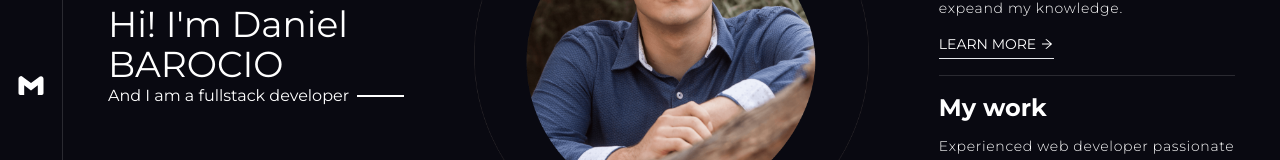
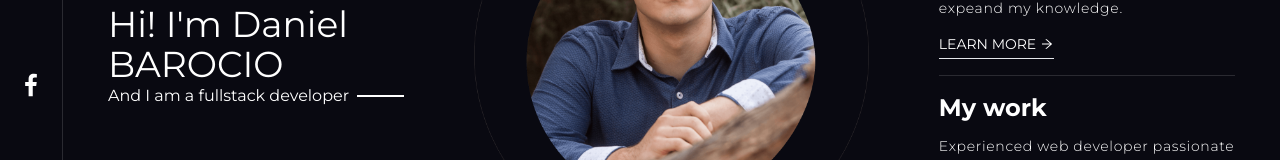
Before and after one commit to Clanie1/Porfolio, a React (Vite) app: page / in a window 1280 px wide. Shown: the part 373-533 px from the top of the page. Built offline with nearby package versions, Linux system fonts and the light colour scheme.

Commit message:
facebook on sidebar

```diff
--- a/src/components/layout/Sidebar.tsx
+++ b/src/components/layout/Sidebar.tsx
@@ -1,6 +1,6 @@
 import { BsGithub } from "react-icons/bs";
 import { AiOutlineInstagram } from "react-icons/ai";
-import { BiLogoGmail, BiLogoLinkedin } from "react-icons/bi";
+import { BiLogoFacebook, BiLogoLinkedin } from "react-icons/bi";
 
 const SideBar = () => {
   return (
@@ -20,8 +20,8 @@ const SideBar = () => {
         <a href="https://www.instagram.com/danibarocio/" target="_blank">
           <AiOutlineInstagram className="w-[30px] h-[30px] hover:scale-110 duration-75" />
         </a>
-        <a href="#" target="_blank">
-          <BiLogoGmail className="w-[30px] h-[30px] hover:scale-110 duration-75" />
+        <a href="https://www.facebook.com/daniel.barocio.16/" target="_blank">
+          <BiLogoFacebook className="w-[30px] h-[30px] hover:scale-110 duration-75" />
         </a>
       </div>
     </div>
```
